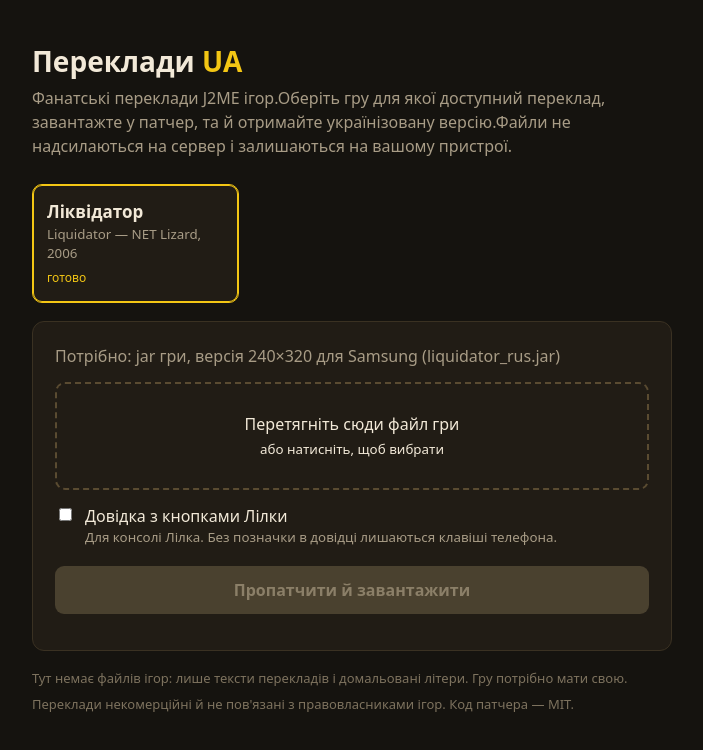
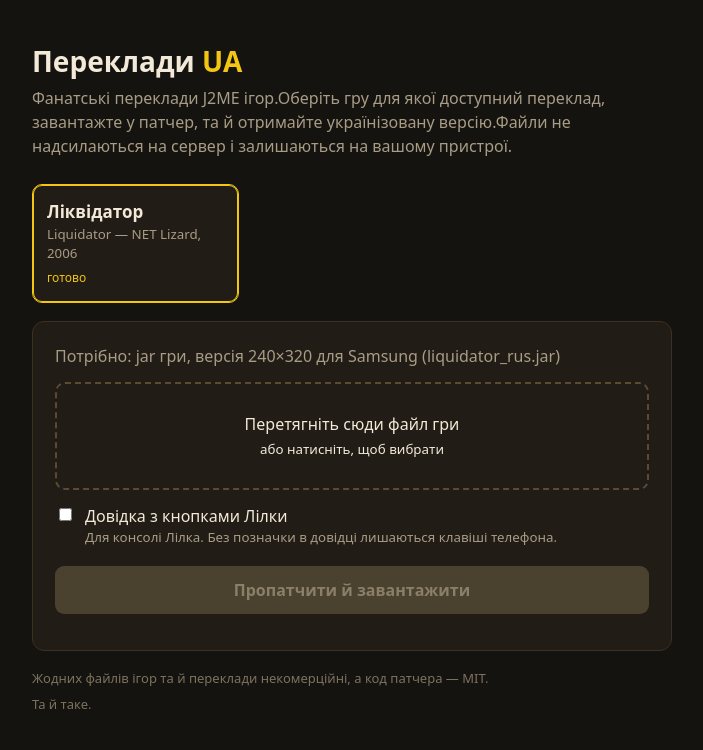
Before and after one commit to AlekseyTarasov/ua-patcher, a website: page index.html in a window 1280 px wide. Shown: the whole page, without its empty margins (288-991 px from the left). Drawn offline with Linux system fonts and the light colour scheme.

Commit message:
Update footer text in index.html

```diff
--- a/index.html
+++ b/index.html
@@ -52,8 +52,8 @@
   </div>
 
   <div class="foot">
-    <p>Тут немає файлів ігор: лише тексти перекладів і домальовані літери. Гру потрібно мати свою.</p>
-    <p>Переклади некомерційні й не пов'язані з правовласниками ігор. Код патчера — MIT.</p>
+    <p>Жодних файлів ігор та й переклади некомерційні, а код патчера — MIT.</p>
+    <p>Та й таке.</p>
   </div>
 </main>
 <script type="module">
```
